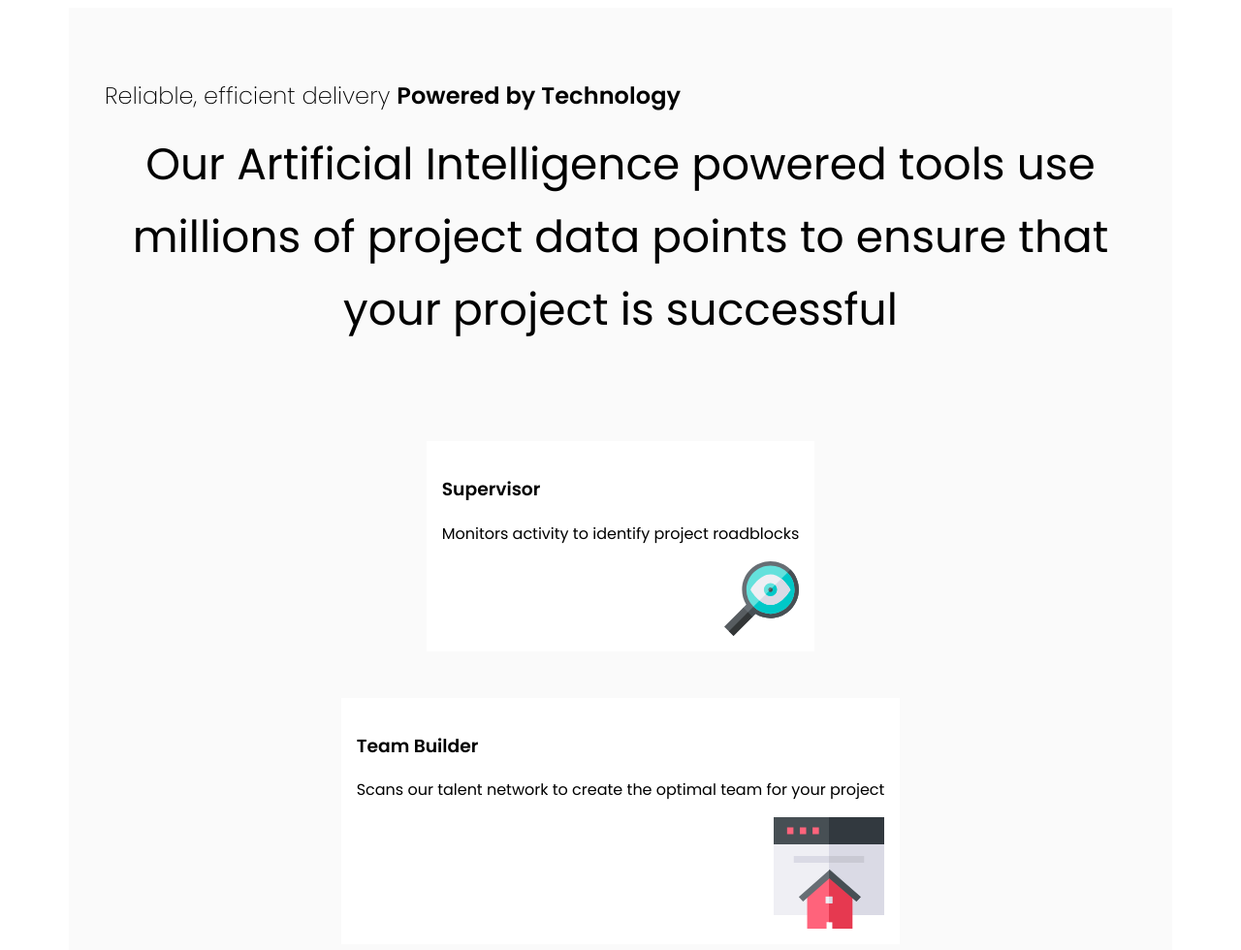
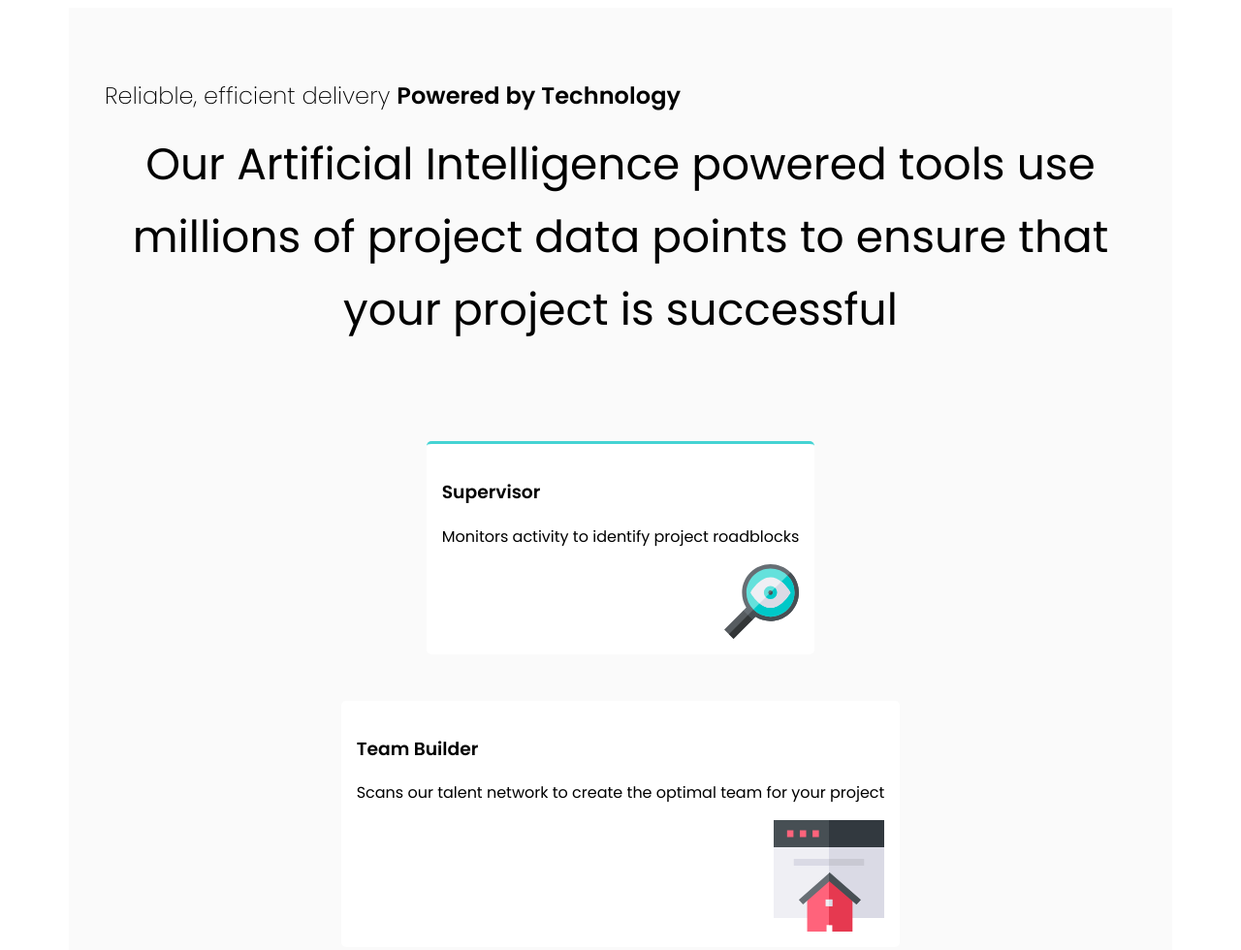
Before and after one commit to crwainstock/fe-mentor-four-card-feature, a plain HTML site: page index.html in a window 1280 px wide. Shown: the top 980 px of the page at 97% size. Drawn offline with Linux system fonts and the light colour scheme.

Commit message:
add border radius to cards, top border color for supervisor card

```diff
--- a/styles.css
+++ b/styles.css
@@ -39,7 +39,13 @@ h2 {
   margin-top: 3rem;
   padding: 1rem;
   box-sizing: border-box;
+  border-radius: 5px;
 }
+
+#supervisor {
+  border-top: 3px solid hsl(180, 62%, 55%);
+}
+
 .card-img-container {
   display: flex;
   flex-direction: row;
```
